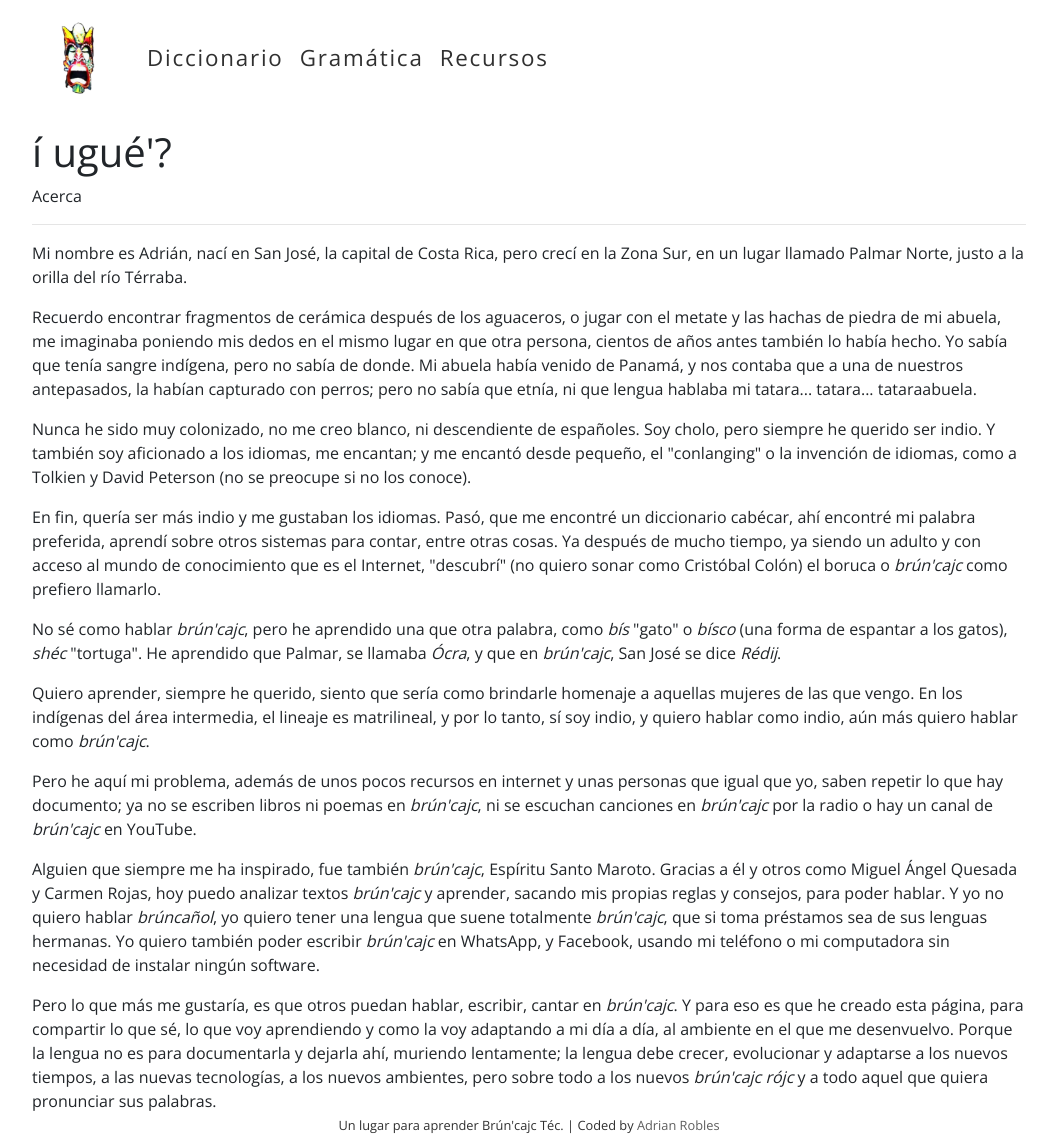
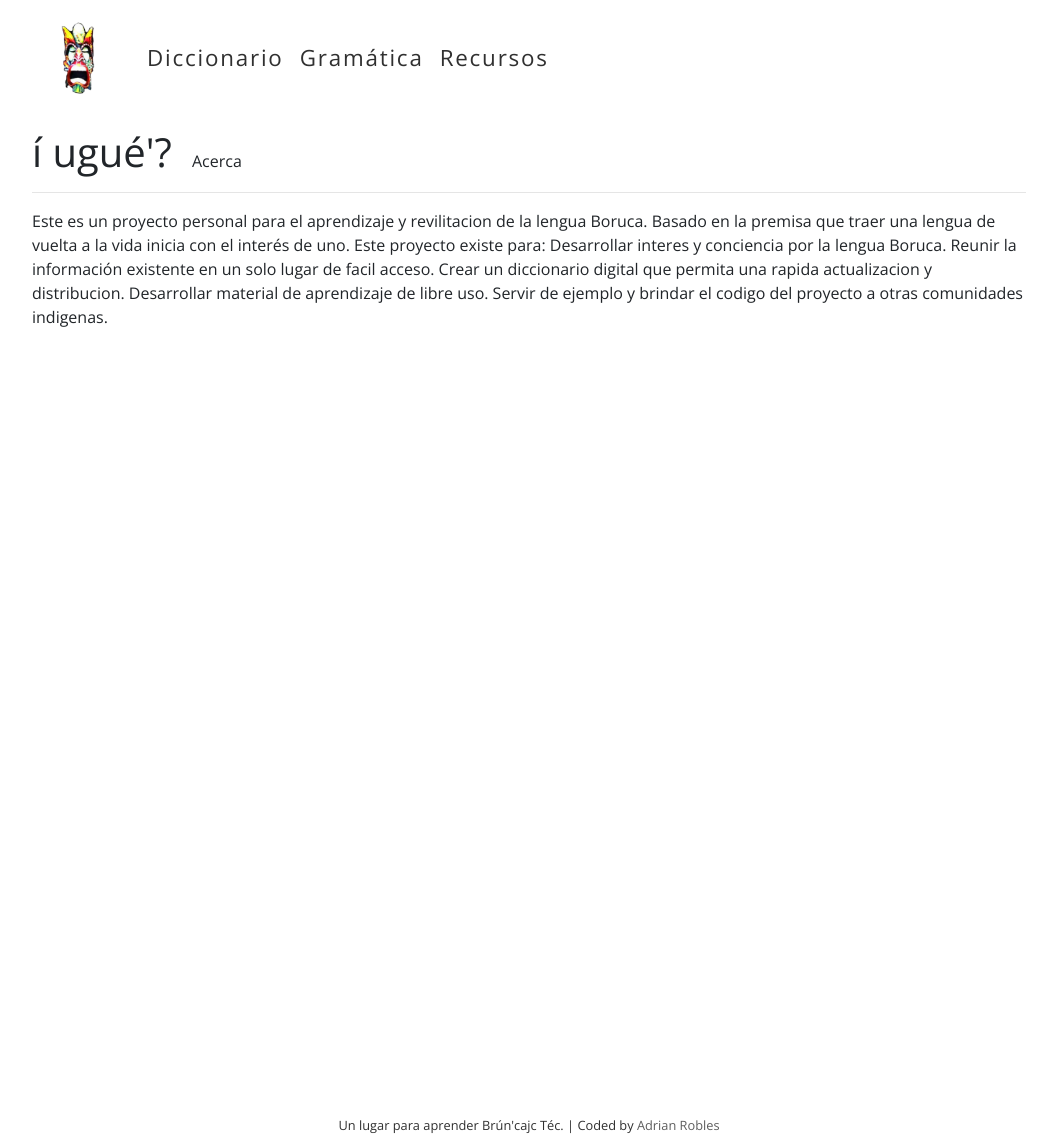
Before and after one commit to bruncajctec/bruncajctec.github.io, a Jekyll site: the page built from pages/about.html, in a window 1280 px wide and 1137 px high. Shown: the whole window, without its empty margins (111-1168 px from the left). Built offline with Jekyll 4.4.1, drawn with Linux system fonts in a browser that asks for light colours; nearby versions of some CDN libraries.

```diff
--- a/_sass/main.scss
+++ b/_sass/main.scss
@@ -54,6 +54,15 @@
   height: auto;
 }
 
+.container a {
+  color: $black-shade1 !important;
+  text-decoration: underline !important;
+}
+
+.container a:hover {
+  color: $black-shade4 !important;
+}
+
 /* dictionary */
 
 .dict-wrap {
@@ -79,7 +88,7 @@
 
 #pron-img {
   display: block;
-  width: 250px;
+  width: 150px;
   height: auto;
 }
 sup {
@@ -107,6 +116,11 @@
 }
 
 
+/* grammar */
+main {
+  border-left: 1px solid gray;
+}
+
 /* footer */
 .page-footer {
   font-size: .8rem;
--- a/assets/scripts/dictBrain.js
+++ b/assets/scripts/dictBrain.js
@@ -77,3 +77,4 @@
 
     // - insensitive search verify accent search
     // - display two results for the same word
+    // - remove eje, when new word has no eje
--- a/pages/about.html
+++ b/pages/about.html
@@ -2,11 +2,28 @@
 layout: default
 title: About
 ---
-<h1>&iacute; ugu&eacute;'?</h1>
-<span class="espGlosh1">Acerca</span>
+<h1 class="d-inline">&iacute; ugu&eacute;'?</h1>
+<span class="pl-3">Acerca</span>
 <hr>
 
-<p>
+
+Este es un proyecto personal para el aprendizaje y revilitacion de la lengua Boruca. Basado en la premisa que traer una lengua de vuelta a la vida inicia con el interés de uno.
+
+Este proyecto existe para:
+
+  Desarrollar interes y conciencia por la lengua Boruca.
+  Reunir la información existente en un solo lugar de facil acceso.
+  Crear un diccionario digital que permita una rapida actualizacion y distribucion.
+  Desarrollar material de aprendizaje de libre uso.
+  Servir de ejemplo y brindar el codigo del proyecto a otras comunidades indigenas.
+
+
+
+
+
+<!--
+  Personal
+  <p>
   Mi nombre es Adrián, nací en San José, la capital de Costa Rica, pero crecí en la Zona Sur, en un lugar llamado Palmar
   Norte, justo a la orilla del río Térraba.
 </p>
@@ -65,3 +82,5 @@
   crecer, evolucionar y adaptarse a los nuevos tiempos, a las nuevas tecnologías, a los nuevos ambientes, pero sobre
   todo a los nuevos <em>brún'cajc rójc</em> y a todo aquel que quiera pronunciar sus palabras.
 </p>
+
+-->
--- a/pages/dictionary.html
+++ b/pages/dictionary.html
@@ -3,7 +3,7 @@
 title: Diccionario
 ---
 <h1 class="d-inline">&Oacute;'c t&eacute;c r&oacute;jc</h1>
-<span class="espGlosh1 pl-3">Diccionario</span>
+<span class="pl-3">Diccionario</span>
 <hr>
 
 <div class="dict-wrap mx-auto">
@@ -11,8 +11,8 @@
   <div class="row">
     <div class="col-md-4">
       <!-- search bar -->
-      <input type="text" id="query" placeholder="Search...">
-      <button id="searchBtn">Go</button>
+      <input type="text" id="query" placeholder="Dí...">
+      <button id="searchBtn"><i class="fas fa-search"></i></button>
 
       <!-- word-list
       <ul id="word_list" class="my-2">
```
Also changed, not shown: assets/scripts/randomWord.js (+4 -7 lines), index.html (+11 -17 lines), pages/blog.html (added, +17 -0 lines), pages/grammar.html (+36 -2 lines).
